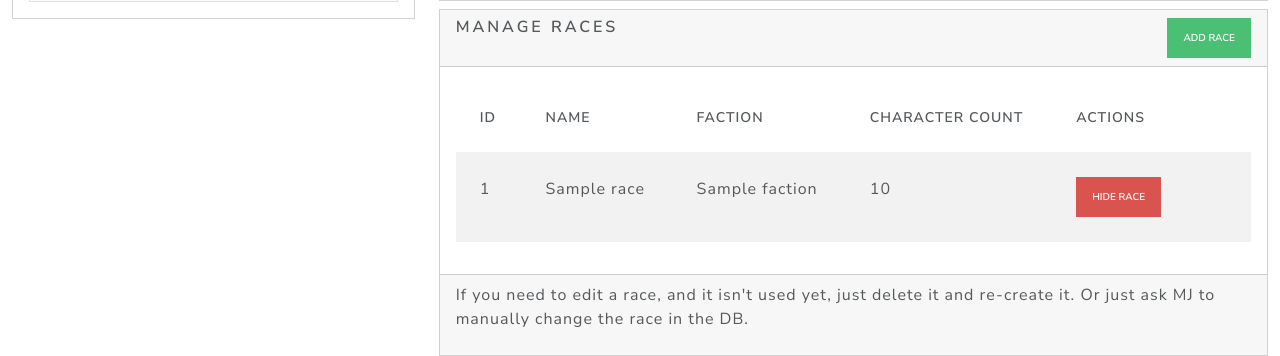
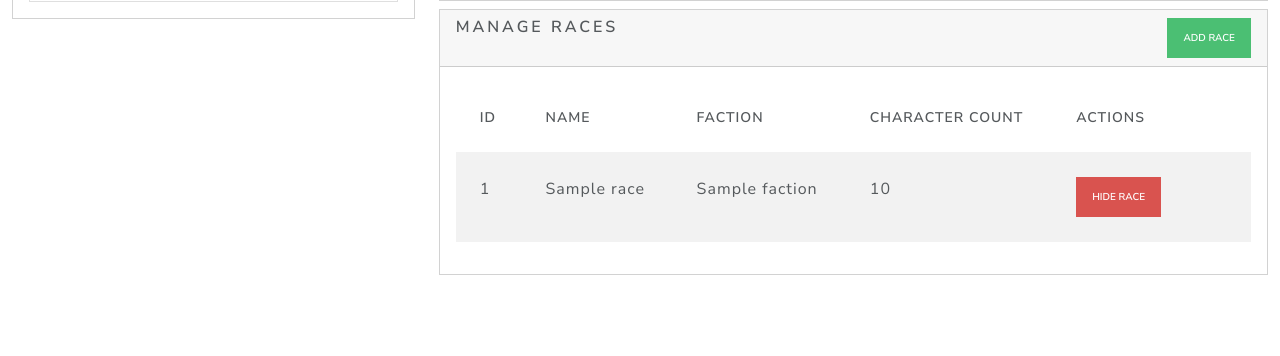
Before and after one commit to mja00/swarmsmp-site, a Python web app: template services/web/project/templates/admin/manage_options.html in a window 1280 px wide. Shown: the part 703-1059 px from the top of the page. After the commit the page ends 978 px from the top, so only its background shows below. Run offline with Jinja, Linux system fonts and the light colour scheme; the template is opened without the code that fills it: most values are stand-ins (such as "Sample title", 1, 10 or a date in 2020); some libraries are stand-ins or nearby versions.

Commit message:
Remove lie

```diff
--- a/services/web/project/templates/admin/manage_options.html
+++ b/services/web/project/templates/admin/manage_options.html
@@ -336,10 +336,6 @@
                 </tbody>
             </table>
         </div>
-        <div class="card-footer">
-            <p>If you need to edit a race, and it isn't used yet, just delete it and re-create it. Or just ask MJ to manually
-            change the race in the DB.</p>
-        </div>
     </div>
 {% endblock %}
 {% block userscripts %}
```
